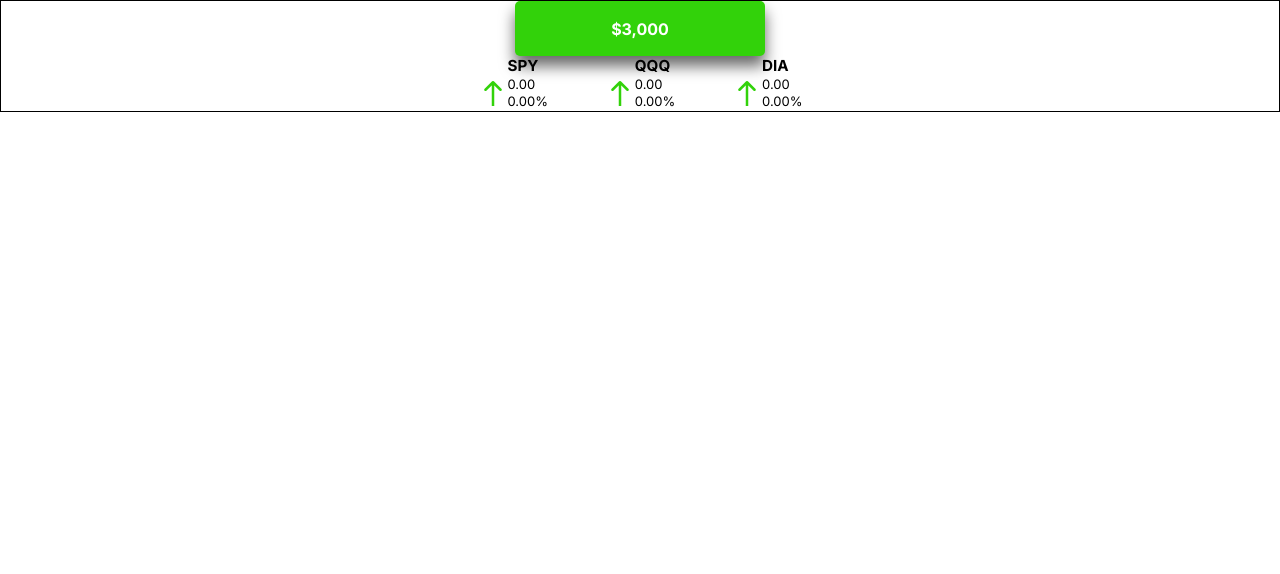
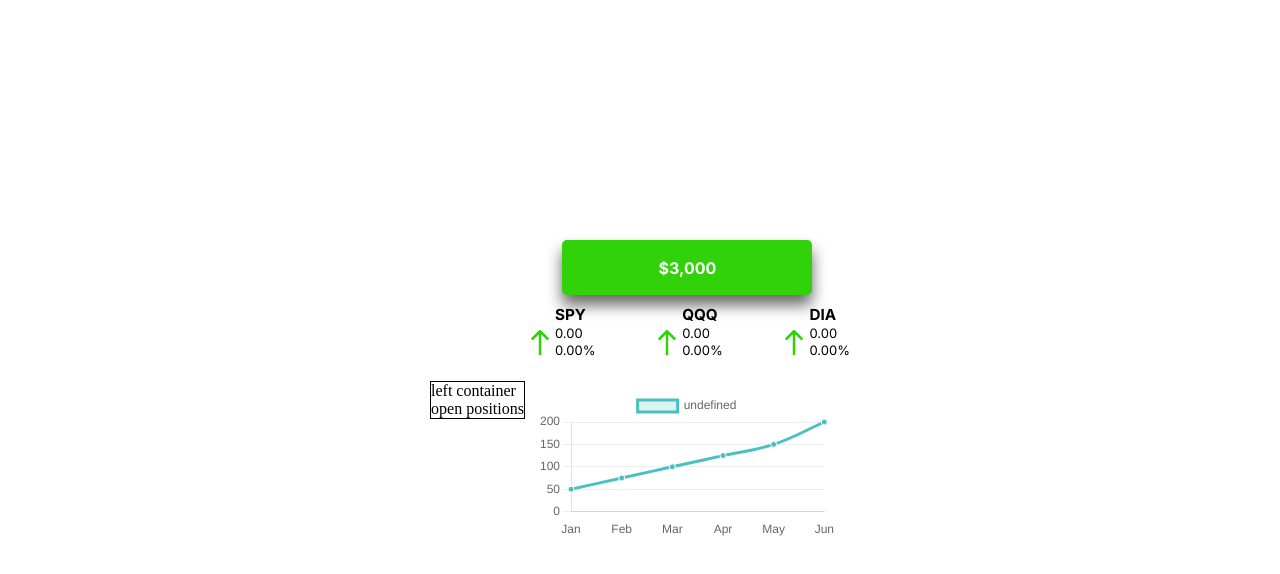
Before and after one commit to JeremyGroce/Robinhood_Widget, a React (Vite) app: page /dashboard in a window 1280 px wide. Shown: the top 574 px of the page. Built offline with nearby package versions, Linux system fonts and the light colour scheme.

Commit message:
chart js

```diff
--- a/package.json
+++ b/package.json
@@ -15,10 +15,12 @@
   },
   "dependencies": {
     "axios": "^1.7.9",
+    "chart.js": "^4.4.8",
     "cors": "^2.8.5",
     "dotenv": "^16.4.7",
     "express": "^4.21.2",
     "react": "^19.0.0",
+    "react-chartjs-2": "^5.3.0",
     "react-dom": "^19.0.0",
     "react-router-dom": "^7.1.5"
   },
--- /dev/null
+++ b/src/components/dashboard/lineGraph.jsx
@@ -0,0 +1,49 @@
+import React from "react";
+import { Line } from "react-chartjs-2";
+import {
+  Chart as ChartJS,
+  CategoryScale,
+  LinearScale,
+  PointElement,
+  LineElement,
+  Title,
+  Tooltip,
+  Legend,
+} from "chart.js";
+
+// Register required Chart.js components
+ChartJS.register(CategoryScale, LinearScale, PointElement, LineElement, Title, Tooltip, Legend);
+
+const LineChart = () => {
+  const data = {
+    labels: ["Jan", "Feb", "Mar", "Apr", "May", "Jun"],
+    datasets: [
+      {
+        data: [50, 75, 100, 125, 150, 200],
+        borderColor: "rgba(75, 192, 192, 1)",
+        backgroundColor: "rgba(75, 192, 192, 0.2)",
+        pointBackgroundColor: "rgba(75, 192, 192, 1)",
+        pointBorderColor: "#fff",
+        tension: 0.4, // Smooth curve
+      },
+    ],
+  };
+
+  const options = {
+    responsive: true,
+    plugins: {
+    },
+    scales: {
+      x: { grid: { display: false } },
+      y: { beginAtZero: true, grid: { color: "rgba(200, 200, 200, 0.3)" } },
+    },
+  };
+
+  return (
+    <div style={{ width: "300px", margin: "20px auto" }}>
+      <Line data={data} options={options} />
+    </div>
+  );
+};
+
+export default LineChart;
--- a/src/pages/dashboard.jsx
+++ b/src/pages/dashboard.jsx
@@ -4,6 +4,7 @@ import axios from "axios";
 
 import Tickers from "../components/dashboard/tickers";
 import PortfolioValue from "../components/dashboard/portfolioValue";
+import LineChart from "../components/dashboard/lineGraph";
 
 import '../styling/dash.css';
 
@@ -18,14 +19,21 @@ function Dashboard()
         // portfolio value
         // tickers
         return(
-        <>
+        <div className="dashboard-page">
+
+            <div className="dashboard-leftContainer">
+                left container
+                <p>open positions</p>
+            </div>
             <div className="dashboard-rightContainer">
 
                 <PortfolioValue/>
 
                 <Tickers/>
+
+                <p><LineChart/></p>
             </div>
-        </>
+        </div>
             );
 
         // graph
--- a/src/styling/dash.css
+++ b/src/styling/dash.css
@@ -4,47 +4,19 @@
     width: 100vw;
     display: flex;
     flex-direction: row;
+    align-items: center;
+    justify-content: center;
 }
 
 .dashboard-rightContainer
 {
-    border: 1px solid black;
     display: flex;
     flex-direction: column;
     align-items: center;
+    gap: 10px;
 }
 
-/* portfolio value */
-.dashboard-rightContainer-value
+.dashboard-leftContainer
 {
-
-    width: 250px;
-    height: 55px;
-    background-color: #32d20a;
-    color: white;
-
-    font-family: 'Inter', sans-serif;
-    font-weight: bold;
-
-    border-radius: 5px;
-
-    display: flex;
-    flex-direction: column;
-    justify-content: center;
-    align-items: center;
-
-    box-shadow: 0px 10px 15px rgba(0,0,0,0.6);
-
+    border: 1px solid black;
 }
-
-/* holds the three index tickers (spy, qqq, dji) */
-.dashboard-rightContainer-tickers
-{
-    display: flex;
-    position: relative;
-    flex-direction: row;
-    justify-content: space-between;
-    width: 100%;
-
-    font-family: 'Inter', sans-serif;
-}
--- a/src/styling/tickers.css
+++ b/src/styling/tickers.css
@@ -16,7 +16,20 @@
     grid-template-rows: auto auto auto;
     font-family: 'Inter', sans-serif;
     font-size: small;
+    border-radius: 5px;
+    transition: 0.1s;
+
 }
+
+.tickers-index:hover
+{
+    transform: scale(1.10);
+    transition: 0.1s;
+    cursor: pointer;
+    box-shadow: 0px 10px 15px rgba(0,0,0,0.6);
+
+}
+
 
 .tickers-index-name
 {
```
Also changed, not shown: 1 other file (tests, documents, lock files or other folders).
